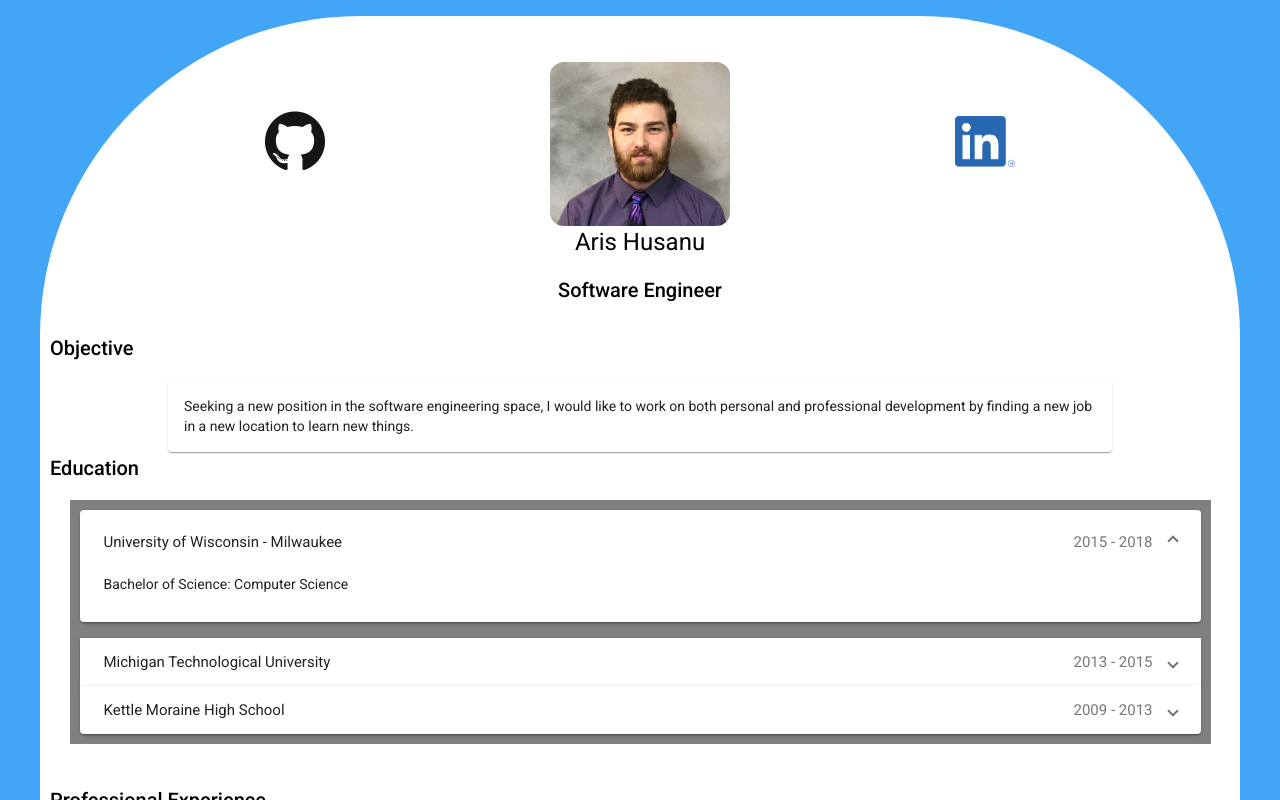
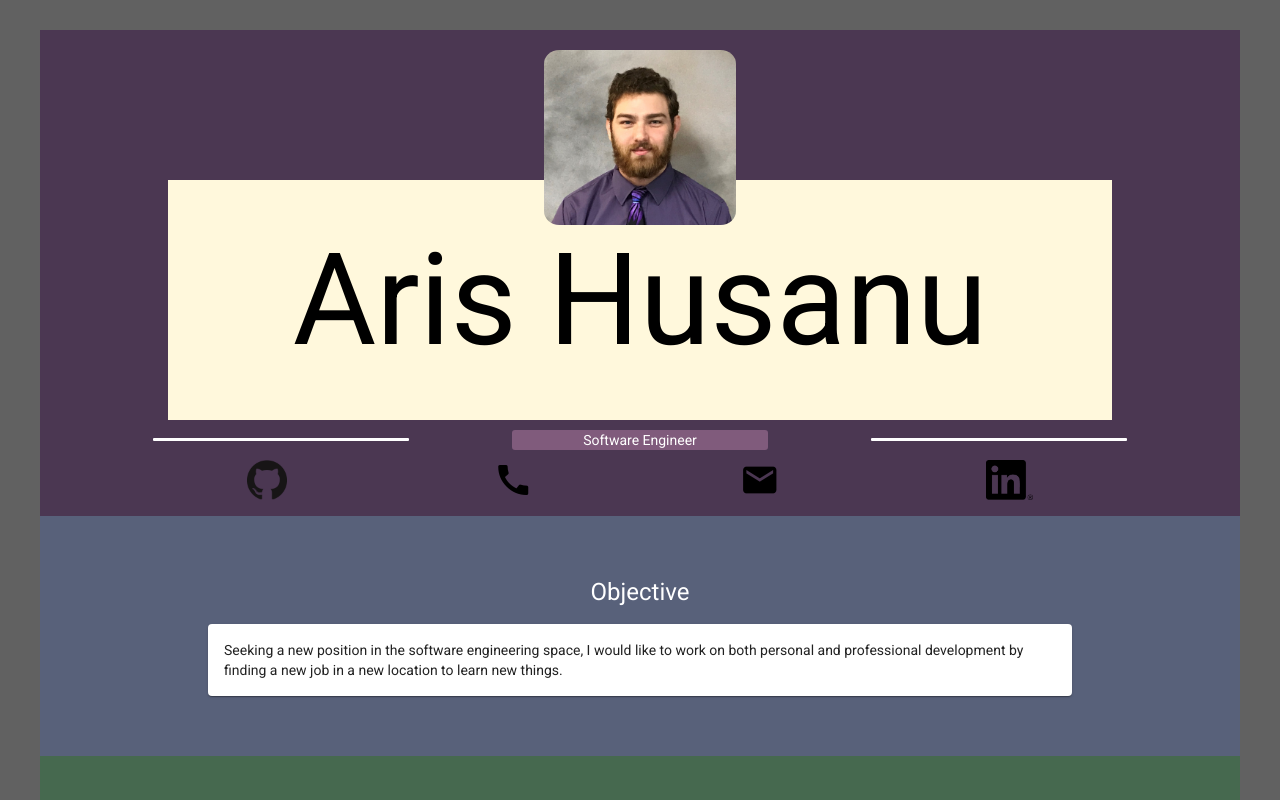
Before and after one commit to abane94/aris-husanu-com, an Angular app: page / in a window 1280 px wide. Built offline with nearby package versions, Linux system fonts and the light colour scheme.

Commit message:
complete layour overhaul

```diff
--- a/src/app/app.component.html
+++ b/src/app/app.component.html
@@ -1,8 +1,8 @@
 
 
-<div class="arch"></div>
-<div class="arch-attached">
+<!-- <div class="arch"></div> -->
+<!-- <div class="arch-attached"> -->
   <div class="router-container">
     <router-outlet></router-outlet>
   </div>
-</div>
+<!-- </div> -->
--- a/src/app/app.component.scss
+++ b/src/app/app.component.scss
@@ -25,4 +25,6 @@
     // margin-top: 30px;
     padding-top: 30px;
     width: 100%;
+    max-width: 1200px;
+    margin: auto;
 }
--- a/src/app/home/home.component.html
+++ b/src/app/home/home.component.html
@@ -1,19 +1,50 @@
 
-<div>
+<div ngClass.lt-md="small" ngClass.md="med" ngStyle.lt-md="margin-bottom: 10vh">
+    <!-- 4B3752 - purple,
+        58617A - blue,
+        46694F - green,
+        805B7C - pink,
+        825B5E - red -->
+    <div style="background-color: #4B3752;">
+        <!-- <div fxLayout="column" fxLayoutAlign="space-evenly center" > -->
+        <div style="padding: 10px;">
+            <div class="profile-container"><img class="profile" src="./assets/images/aris-husanu-croped.jpg"></div>
+            <div class="name-banner" fxLayout="row" fxLayoutAlign="center center">
+                <!-- <h1> -->
+                    Aris Husanu
+                <!-- </h1> -->
+            </div>
             <div fxLayout="row" fxLayoutAlign="space-evenly center" >
+                <div class="line"></div>
+                <div class="title">Software Engineer</div>
+                <div class="line"></div>
+            </div>
+        </div>
+        <div class="links-bar" fxLayout="row" fxLayoutAlign="space-evenly center">
+            <a class="link" href="https://github.com/abane94"><img src="./assets/images/logos/GitHub-Mark-120px-plus.png" alt="https://github.com/abane94"></a>
+            <mat-icon aria-hidden="false" aria-label="Example call icon">call</mat-icon>
+            <mat-icon aria-hidden="false" aria-label="Example email icon">email</mat-icon>
+            <a class="link" href="https://www.linkedin.com/in/aris-husanu-6ba419a5/"><img src="./assets/images/logos/LI-In-Bug.png"></a>
+            <!-- TODO: Resume Download -->
+        </div>
+    </div>
+
+    <!-- <div fxLayout="row" fxLayoutAlign="space-evenly center" >
         <a class="link" href="https://github.com/abane94"><img src="./assets/images/logos/GitHub-Mark-120px-plus.png" alt="https://github.com/abane94"></a>
         <img class="profile" src="./assets/images/aris-husanu-croped.jpg">
         <a style="background-color: white;" class="link" href="https://www.linkedin.com/in/aris-husanu-6ba419a5/"><img src="./assets/images/logos/LI-In-Bug.png"></a>
-        <!-- <a style="background-color: white;" class="link" href="tel:2628943004"><img src="./assets/images/logos/LI-In-Bug.png"></a> -->
     </div>
 
     <div fxLayout="column" fxLayoutAlign="center center" >
         <h1>Aris Husanu</h1>
         <h2>Software Engineer</h2>
-    </div>
+    </div> -->
 
-    <div style="padding: 10px;">
-        <h2>Objective</h2>
+    <!-- <div class="content" style="padding: 10px;"> -->
+
+        <!-- Objective / About me -->
+        <div class="objective-container section">
+            <h1>Objective</h1>
             <p class="objective">
                 <mat-card>
                     Seeking a new position in the software engineering space, I would like to work on both personal and professional development by finding a new job in a new location to learn new things.
@@ -23,9 +54,12 @@
             <!-- <P>
                 Full stack typescript is with angular is my bread and butter, but I'm always excited to learn something new. I think its important to approach software development as a creative process.
             </P> -->
+        </div>
+
 
         <!-- Education -->
-        <h2>Education</h2>
+        <div class="edu-container section">
+            <h1>Education</h1>
             <div class="list">
                 <mat-accordion>
                     <mat-expansion-panel *ngFor="let item of education; let i = index" [expanded]="!i">
@@ -42,9 +76,12 @@
                 </mat-accordion>
             </div>
 
+        </div>
+
 
         <!-- Work -->
-        <h2>Professional Experience</h2>
+        <div class="work-container section">
+            <h1>Professional Experience</h1>
             <div class="list">
                 <mat-accordion>
                     <mat-expansion-panel *ngFor="let item of work; let i = index" [expanded]="!i">
@@ -63,10 +100,16 @@
                     </mat-expansion-panel>
                 </mat-accordion>
             </div>
+        </div>
 
-        <h2>Skills</h2>
+
+        <!-- skills -->
+        <div class="skills-container section">
+            <h1>Skills</h1>
             <app-skills></app-skills>
+        </div>
+
+
+    <!-- </div> -->
 
 </div>
-
-</div>
--- a/src/app/home/home.component.scss
+++ b/src/app/home/home.component.scss
@@ -1,17 +1,42 @@
 .profile {
     border-radius: 8%;
-    width: 15%;
+    width: 15vw;
+    margin: auto;
+}
+
+.small .profile {
+    width: 40vw;
+}
+
+.profile-container {
+    text-align: center;
+    margin-top: 10px;
+    margin-bottom: -50px;
 }
 
 .link {
-    width: 5%;
+    height: 5vh;
 }
 
 .link img {
-    width: 100%;
+    height: 5vh;
 }
 
-.list{
+.links-bar {
+    padding-bottom: 2vh;
+}
+
+.small .links-bar {
+    position: absolute;
+    bottom: 0;
+    z-index: 5;
+    background-color: #4B3752;
+    height: 10vh;
+    width: 100%;
+    padding-bottom: 0;
+}
+
+.list {
     width: 95%;
     margin: auto;
     margin-bottom: 40px;
@@ -30,3 +55,71 @@
     width: 80%;
     margin: auto;
 }
+
+.name-banner {
+    // border-radius: -15px;
+    width: 80%;
+    margin: auto;
+    // font: Garamond;
+    background-color: cornsilk;
+    text-align: center;
+    height: 30vh;
+    margin-bottom: 10px;
+
+
+    font-size: 10vw;
+}
+
+.name-banner h1 {
+    // margin: 5px;
+    font-size: 10vw;
+    // line-height: 30vh;  // should be fixed by using the flex end
+}
+
+.line {
+    height: 3px;
+    background-color: white;
+    border-radius: 1px;
+    width: 20vw;
+}
+
+.small .line {
+    width: 11vw;
+}
+
+.title {
+    height: 20px;
+    background-color: #805B7C;
+    border-radius: 3px;
+    color: white;
+    width: 20vw;
+    text-align: center;
+}
+
+.small .title {
+    width: 38vw;
+}
+
+.section h1 {
+    width: 100%;
+    text-align: center;
+}
+
+.section {
+    padding: 5%;
+}
+
+.section:nth-child(odd) {
+    background-color: #46694F;
+    color: white;
+}
+.section:nth-child(even) {
+    background-color: #58617A;
+    color: white;
+}
+
+.links-bar mat-icon {
+    height: 5vh;
+    width: auto;
+    font-size: 5vh;
+}
--- a/src/app/skills/skills.component.ts
+++ b/src/app/skills/skills.component.ts
@@ -184,6 +184,9 @@ export class SkillsComponent implements OnInit, AfterViewInit {
     // clear canvas
     ctx.clearRect(0, 0, this.canvas?.width || 0, this.canvas?.height || 0);
 
+    ctx.fillStyle = "#808080";
+    ctx.fillRect(0, 0, this.canvas?.width || 0, this.canvas?.height || 0);
+
     for (const ball of this.balls) {
       this.drawCircle(ball, ctx);
     }
--- a/src/styles.scss
+++ b/src/styles.scss
@@ -5,7 +5,7 @@ html, body {
   }
 
 body {
-    background-color: #42a5f5;
+    background-color: #616161;
     // background-color: #222;
     // border: 5px solid #0077c2;
     margin: 0;
```
Also changed, not shown: src/assets/images/logos/LI-In-Bug.png, src/assets/images/logos/java.png. Lines whose indentation alone changed are shown as unchanged.
